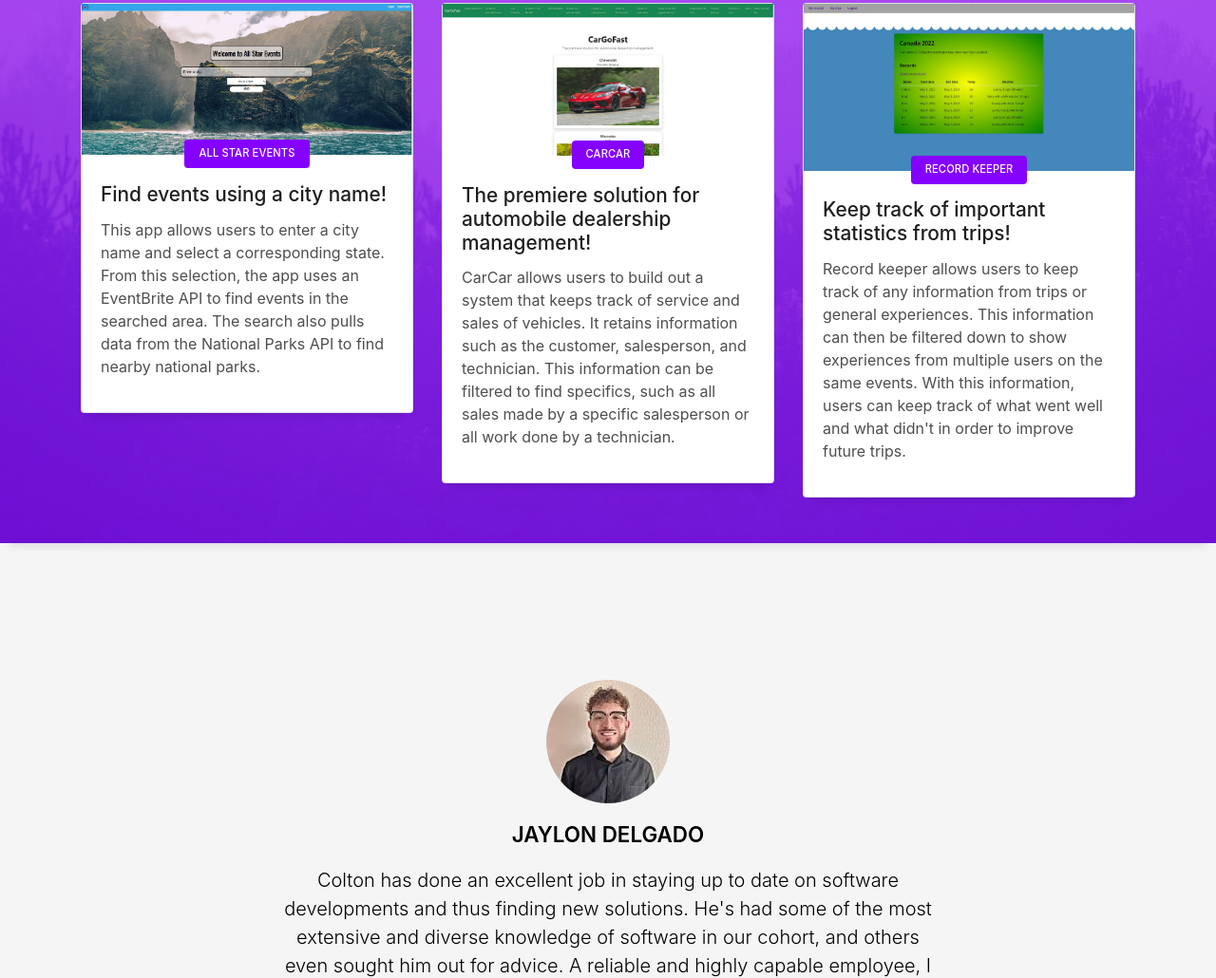
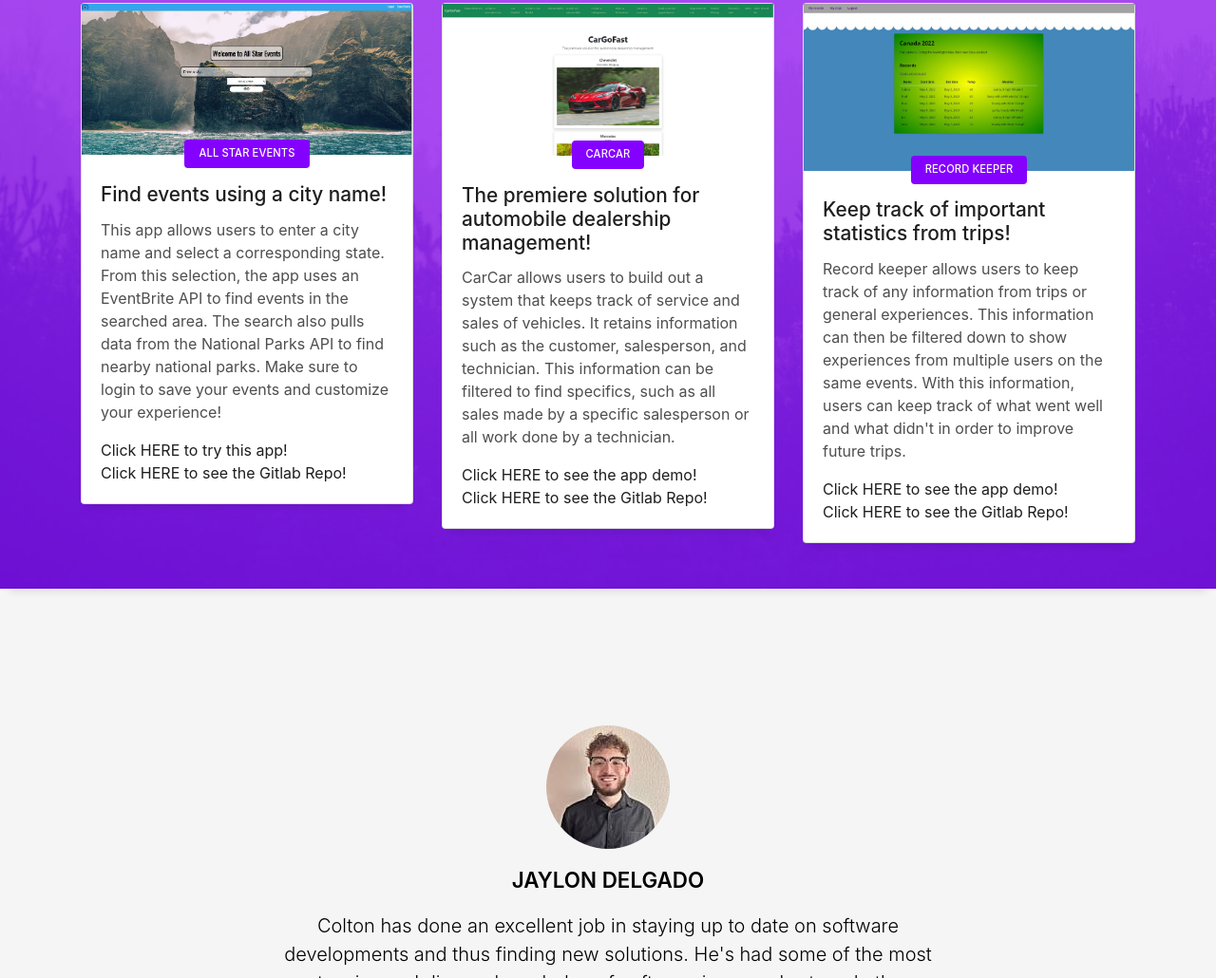
Before and after one commit to coltonstecker/coltonstecker.github.io, a plain HTML site: page index.html in a window 1280 px wide. Shown: the part 3461-4491 px from the top of the page at 95% size. Drawn offline with Linux system fonts and the light colour scheme; files whose address does not match are found by name.

Commit message:
added new links

```diff
--- a/index.html
+++ b/index.html
@@ -348,7 +348,11 @@
                   This app allows users to enter a city name and select a corresponding state.
                   From this selection, the app uses an EventBrite API to find events in the searched area.
                   The search also pulls data from the National Parks API to find nearby national parks.
+                  Make sure to login to save your events and customize your experience!
                 </p>
+                <a href="https://all-stars2.gitlab.io/all-star-events/">Click HERE to try this app!</a>
+                <br>
+                <a href="https://gitlab.com/all-stars2/all-star-events">Click HERE to see the Gitlab Repo!</a>
               </div>
             </div>
           </div>
@@ -369,6 +373,9 @@
                   It retains information such as the customer, salesperson, and technician.
                   This information can be filtered to find specifics, such as all sales made by a specific salesperson or all work done by a technician.
                 </p>
+                <a href="https://youtu.be/s9eIBHSteSE">Click HERE to see the app demo!</a>
+                <br>
+                <a href="https://gitlab.com/KieranDrevon/project-beta">Click HERE to see the Gitlab Repo!</a>
               </div>
             </div>
           </div>
@@ -389,6 +396,9 @@
                   This information can then be filtered down to show experiences from multiple users on the same events.
                   With this information, users can keep track of what went well and what didn't in order to improve future trips.
                 </p>
+                <a href="https://youtu.be/-d1SYKcSzeI">Click HERE to see the app demo!</a>
+                <br>
+                <a href="https://gitlab.com/Coltstecker/project-alpha">Click HERE to see the Gitlab Repo!</a>
               </div>
             </div>
           </div>
```
